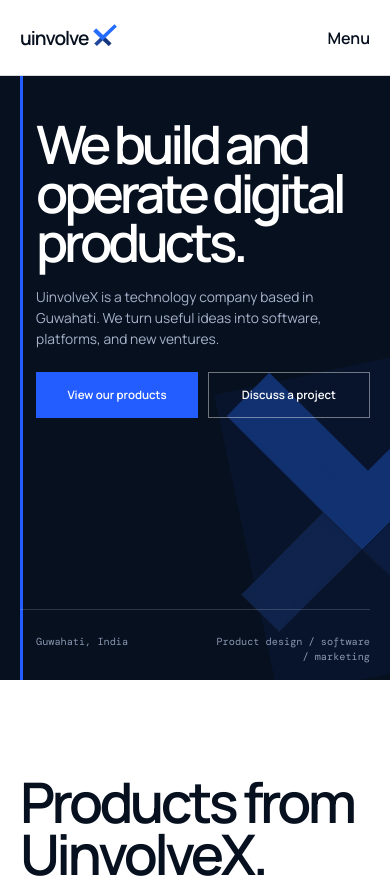
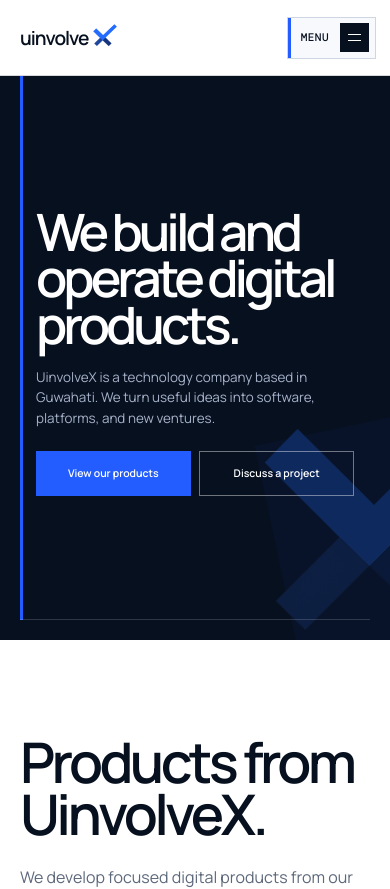
Before and after one commit to anupmedhi/Uinvolvex-website, a React (Vite) app: page / in a window 390 px wide. Shown: the top 889 px of the page. Built offline with nearby package versions, Linux system fonts and the light colour scheme.

Commit message:
Refine mobile hero and navigation

```diff
--- a/src/App.tsx
+++ b/src/App.tsx
@@ -89,6 +89,11 @@
     return () => window.removeEventListener('keydown', onKeyDown)
   }, [])
 
+  useEffect(() => {
+    document.body.classList.toggle('menu-open', menuOpen)
+    return () => document.body.classList.remove('menu-open')
+  }, [menuOpen])
+
   const closeMenu = () => setMenuOpen(false)
 
   return (
@@ -104,7 +109,11 @@
           aria-controls="site-nav"
           onClick={() => setMenuOpen(!menuOpen)}
         >
-          {menuOpen ? 'Close' : 'Menu'}
+          <span className="menu-label">{menuOpen ? 'Close' : 'Menu'}</span>
+          <span className="menu-icon" aria-hidden="true">
+            <span />
+            <span />
+          </span>
         </button>
         <nav id="site-nav" className={menuOpen ? 'site-nav open' : 'site-nav'} aria-label="Main navigation">
           <a href="#work" onClick={closeMenu}>Products</a>
--- a/src/styles.css
+++ b/src/styles.css
@@ -34,7 +34,8 @@
   position: absolute;
   z-index: 20;
   top: 0;
-  width: 100%;
+  left: 0;
+  right: 0;
   height: 84px;
   padding: 0 4.5vw;
   display: flex;
@@ -51,7 +52,7 @@
 .site-nav a:hover { color: var(--blue); }
 .site-nav .nav-cta { min-height: 44px; padding: 0 1.1rem; display: flex; align-items: center; gap: .8rem; background: var(--blue); color: #fff; }
 .site-nav .nav-cta:hover { background: var(--ink); color: #fff; }
-.menu-button { display: none; min-height: 44px; padding: 0; border: 0; background: transparent; font-weight: 600; }
+.menu-button { display: none; }
 
 .hero {
   min-height: 860px;
@@ -154,7 +155,40 @@
 @media (max-width: 900px) {
   .site-header { height: 76px; }
   .brand-lockup { font-size: 1.25rem; }
-  .menu-button { display: block; }
+  body.menu-open { overflow: hidden; }
+  .menu-button {
+    min-height: 42px;
+    padding: 0 6px 0 13px;
+    display: inline-flex;
+    align-items: center;
+    gap: 11px;
+    border: 1px solid #cfd6e3;
+    box-shadow: inset 3px 0 0 var(--blue);
+    background: #f7f9fd;
+    color: var(--ink);
+    font: 600 .69rem/1 var(--mono);
+    letter-spacing: .04em;
+    text-transform: uppercase;
+  }
+  .menu-icon {
+    width: 29px;
+    height: 29px;
+    display: grid;
+    place-content: center;
+    gap: 5px;
+    background: var(--ink);
+  }
+  .menu-icon span {
+    width: 13px;
+    height: 1px;
+    display: block;
+    background: #fff;
+    transition: transform 180ms ease;
+  }
+  .menu-button[aria-expanded='true'] { border-color: var(--ink); background: var(--ink); color: #fff; }
+  .menu-button[aria-expanded='true'] .menu-icon { background: var(--blue); }
+  .menu-button[aria-expanded='true'] .menu-icon span:first-child { transform: translateY(3px) rotate(45deg); }
+  .menu-button[aria-expanded='true'] .menu-icon span:last-child { transform: translateY(-3px) rotate(-45deg); }
   .site-nav { position: fixed; z-index: 30; inset: 76px 0 auto; height: calc(100svh - 76px); padding: 3rem 5vw; flex-direction: column; align-items: flex-start; gap: 2rem; background: #fff; transform: translateY(-120%); opacity: 0; pointer-events: none; transition: transform 220ms ease, opacity 220ms ease; }
   .site-nav.open { transform: translateY(0); opacity: 1; pointer-events: auto; }
   .site-nav a { font-size: 2rem; letter-spacing: -.04em; }
@@ -172,18 +206,23 @@
 @media (max-width: 600px) {
   .site-header, .hero, .section, .contact, .site-footer { padding-left: 20px; padding-right: 20px; }
   .brand-lockup { font-size: 1.2rem; }
-  .hero { min-height: 680px; padding-top: 7.5rem; padding-bottom: 1rem; display: flex; flex-direction: column; justify-content: space-between; }
-  .hero::before { top: 76px; bottom: 0; left: 20px; width: 3px; }
-  .hero::after { left: 20px; right: 20px; bottom: 70px; }
-  .hero-copy { padding-left: 1rem; }
-  .hero h1 { max-width: 350px; font-size: clamp(3rem, 13.6vw, 3.55rem); line-height: .92; }
-  .hero-copy > p { margin-top: 1.2rem; max-width: 330px; font-size: .86rem; line-height: 1.55; }
-  .hero-actions { display: grid; grid-template-columns: 1fr 1fr; gap: .6rem; max-width: none; margin-top: 1.4rem; }
-  .hero-actions .button { min-height: 46px; padding: 0 .65rem; font-size: .72rem; }
-  .hero-visual { width: 400px; right: -205px; top: 17.5rem; opacity: .36; }
-  .hero-meta { width: 100%; padding: .85rem 0 0 1rem; display: grid; grid-template-columns: 1fr 1fr; gap: .7rem; }
-  .hero-meta span:nth-child(2) { text-align: right; }
-  .hero-meta span:last-child { display: none; }
+  .site-header { padding-right: 14px; }
+  .hero {
+    min-height: clamp(560px, calc(100svh - 76px), 640px);
+    padding-top: 76px;
+    padding-bottom: 0;
+    display: flex;
+    align-items: center;
+  }
+  .hero::before { top: 76px; bottom: 20px; left: 20px; width: 3px; }
+  .hero::after { left: 20px; right: 20px; bottom: 20px; }
+  .hero-copy { width: 100%; padding: 1.4rem 0 2.2rem 1rem; }
+  .hero h1 { max-width: 350px; font-size: clamp(2.9rem, 13.2vw, 3.45rem); line-height: .91; }
+  .hero-copy > p { margin-top: 1.15rem; max-width: 330px; font-size: .84rem; line-height: 1.55; }
+  .hero-actions { width: calc(100% - 16px); display: grid; grid-template-columns: minmax(0, 1fr) minmax(0, 1fr); gap: .55rem; max-width: none; margin-top: 1.35rem; }
+  .hero-actions .button { min-width: 0; min-height: 45px; padding: 0 .4rem; font-size: .66rem; white-space: nowrap; }
+  .hero-visual { width: 310px; right: -160px; top: auto; bottom: -80px; opacity: .28; }
+  .hero-meta { display: none; }
   .section { padding-top: 6rem; padding-bottom: 6rem; }
   .section-title { display: block; margin-bottom: 3.5rem; }
   .section-title h2, .company h2 { font-size: 3.5rem; }
```
